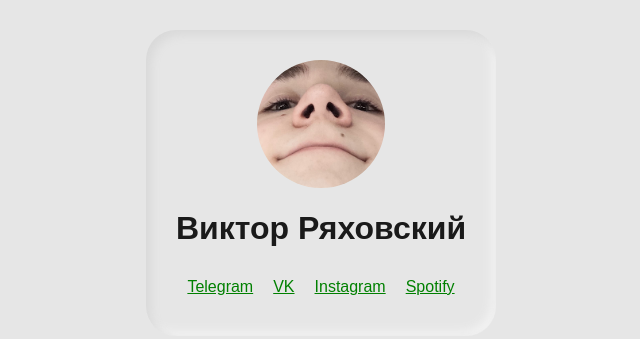
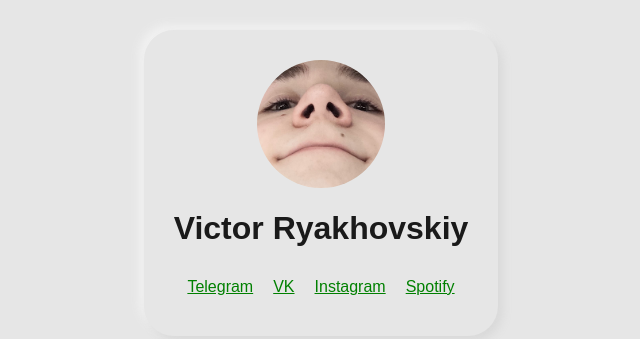
Before and after one commit to victorryakh/contact.github.io, a plain HTML site: page index.html in a window 1280 px wide. Shown: the part 217-556 px from the top of the page, without its empty margins (319-959 px from the left). Drawn offline with Linux system fonts and the light colour scheme.

Commit message:
Translation test

```diff
--- a/index.html
+++ b/index.html
@@ -3,7 +3,7 @@
     <head>
         <title>Виктор Ряховский ­— Контакты</title>
         <meta charset="utf-8"/>
-        <meta name="viewport" content="width=device-width, initial-scale=1"/>
+        <meta name="viewport" content="width=device-width, initial-scale=0"/>
         <style>
             @media (prefers-color-scheme: light) {
                 :root {
@@ -37,11 +37,12 @@
                 height: 100%;
             }
             .card {
-                max-width: 100vw;
-                max-height: 100vh;
+                max-width: calc(100% - 30px);
+                max-height: calc(100% - 30px);
                 background: var(--color-background);
-                box-shadow: inset 5px 5px 10px var(--color-background-shadow), inset -5px -5px 10px var(--color-background-light);
+                box-shadow: 5px 5px 10px var(--color-background-shadow), -5px -5px 10px var(--color-background-light);
                 padding: 30px;
+                margin: 30px;
                 border-radius: 30px;
             }
             .avatar {
@@ -58,15 +59,22 @@
             }
             .link {
                 display: block;
+                margin: 10px;
                 color: green;
-                margin: 10px;
             }
         </style>
+        <script>
+            document.addEventListener("DOMContentLoaded", _ => {
+                if (navigator.language.startsWith("en")) {
+                    document.getElementById("fullname").innerText = "Victor Ryakhovskiy";
+                }
+            });
+        </script>
     </head>
     <body>
         <div class="card">
             <img class="avatar" src="avatar.jpg" alt="My photo"/>
-            <h1 class="fullname">Виктор Ряховский</h1>
+            <h1 id="fullname">Виктор Ряховский</h1>
             <div class="content">
                 <a class="link" href="https://t.me/victorryakh" target="_blank">Telegram</a>
                 <a class="link" href="https://vk.com/victorryakh" target="_blank">VK</a>
```
